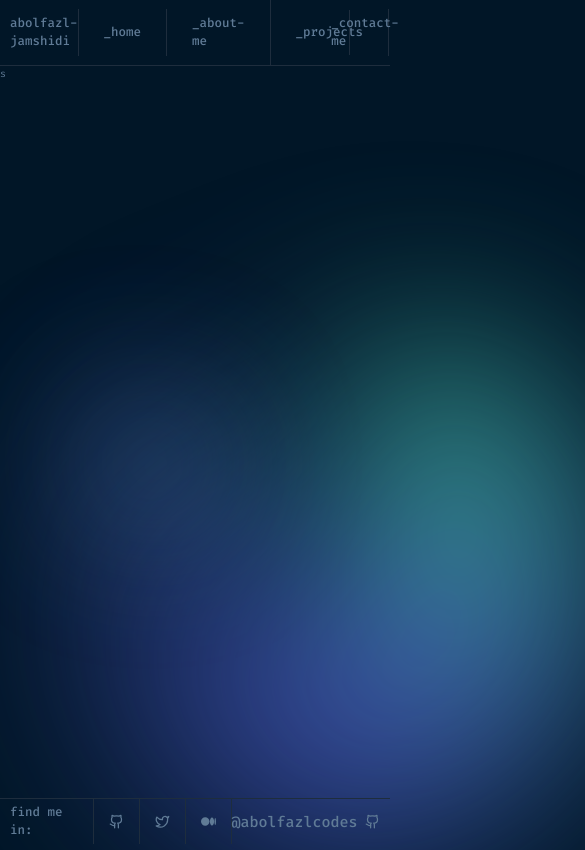
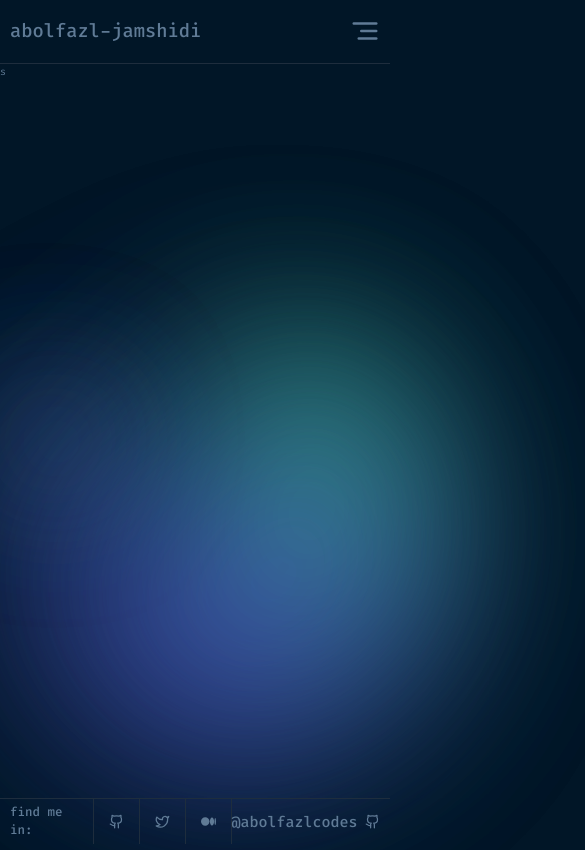
Before and after one commit to abolfazlcodes/portfolio, a Next.js app: page / in a window 390 px wide. Shown: the top 850 px of the page, 585 px wide, since content can reach past the window. Built offline with nearby package versions, Linux system fonts and the light colour scheme.

Commit message:
make navbar responsive

```diff
--- a/src/styles/globals.css
+++ b/src/styles/globals.css
@@ -41,15 +41,15 @@ body {
   color: #607b96;
 }
 
-body::before,
-body::after {
+main::before,
+main::after {
   content: '';
   position: absolute;
   z-index: -1;
-  opacity: 0.8;
+  opacity: 0.6;
 }
 
-body::before {
+main::before {
   background: var(--third-glow);
   border-radius: 50%;
   width: 40vw;
@@ -60,7 +60,7 @@ body::before {
   left: calc(70vw);
 }
 
-body::after {
+main::after {
   background: var(--secondary-glow);
   border-radius: 50%;
   width: 500px;
@@ -69,6 +69,21 @@ body::after {
   filter: blur(90px);
   top: calc(50vh - 45vw / 2);
   left: calc(50vw - 20vw / 2);
+}
+
+/* gradient background responsive */
+@media screen and (max-width: 777px) {
+  main::before {
+    width: 30vw;
+    height: 30vw;
+    left: calc(50dvw);
+  }
+
+  main::after {
+    width: 400px;
+    height: 400px;
+    left: calc(50vw - 55vw / 2);
+  }
 }
 
 @keyframes animateBefore {
@@ -95,13 +110,13 @@ body::after {
   }
 }
 
-body::before {
+main::before {
   /*...previous props*/
   animation: animateBefore 7s cubic-bezier(0.47, 0, 0.745, 0.715)
     infinite;
 }
 
-body::after {
+main::after {
   /*...previous props*/
   animation: animateAfter 7s cubic-bezier(0.47, 0, 0.745, 0.715)
     infinite;
--- a/src/ui/ListWrapper.tsx
+++ b/src/ui/ListWrapper.tsx
@@ -3,7 +3,7 @@ import ListItem from './ListItem';
 
 function ListWrapper() {
   return (
-    <ul className='relative ml-auto flex w-10/12 items-center'>
+    <ul className='hidden w-10/12 md:relative md:ml-auto md:flex md:items-center'>
       {navigationLinks.map((linkItem, index) => (
         <ListItem
           key={linkItem.id}
--- a/src/ui/Logo.tsx
+++ b/src/ui/Logo.tsx
@@ -2,7 +2,7 @@ import Link from 'next/link';
 
 function Logo() {
   return (
-    <h1 className='text-xl font-medium duration-200 hover:text-[#FFF]'>
+    <h1 className='w-full py-8 text-3xl font-medium duration-200 hover:text-[#FFF] md:w-4/12 md:text-2xl lg:w-max'>
       <Link href='/'>abolfazl-jamshidi</Link>
     </h1>
   );
--- a/src/ui/Navbar.tsx
+++ b/src/ui/Navbar.tsx
@@ -1,22 +1,26 @@
 import Link from 'next/link';
 import ListWrapper from './ListWrapper';
 import Logo from './Logo';
+import { LuAlignRight } from 'react-icons/lu';
 
 function Navbar() {
   return (
     <nav className='flex items-center justify-between border-b border-[#1E2D3D] px-4'>
-      <div className='flex w-11/12 items-center'>
+      <div className='flex w-10/12 items-center'>
         <Logo />
         <ListWrapper />
       </div>
-      <div className='group relative w-1/12 justify-end border-l border-[#1E2D3D] text-[#607B96]'>
+      <div className='group relative hidden w-2/12 justify-end border-l border-[#1E2D3D] text-[#607B96] md:flex'>
         <Link
           href='/contact-me'
-          className='h-18 flex w-full items-center justify-center text-xl font-medium duration-200 hover:text-[#FFF]'
+          className='flex h-18 w-full items-center justify-end text-xl font-medium duration-200 hover:text-[#FFF]'
         >
           _contact-me
         </Link>
         <span className='absolute bottom-0 left-0 block h-0 w-full bg-[#FEA55F] duration-200  group-hover:h-[3px]'></span>
+      </div>
+      <div className='flex w-2/12 cursor-pointer items-center justify-end text-5xl font-medium md:hidden'>
+        <LuAlignRight />
       </div>
     </nav>
   );
--- a/tailwind.config.ts
+++ b/tailwind.config.ts
@@ -18,6 +18,10 @@ const config: Config = {
         'full-dvh': '100dvh',
         18: '4.5rem',
       },
+      screens: {
+        md: '640px',
+        lg: '950px',
+      },
     },
   },
   plugins: [],
```
